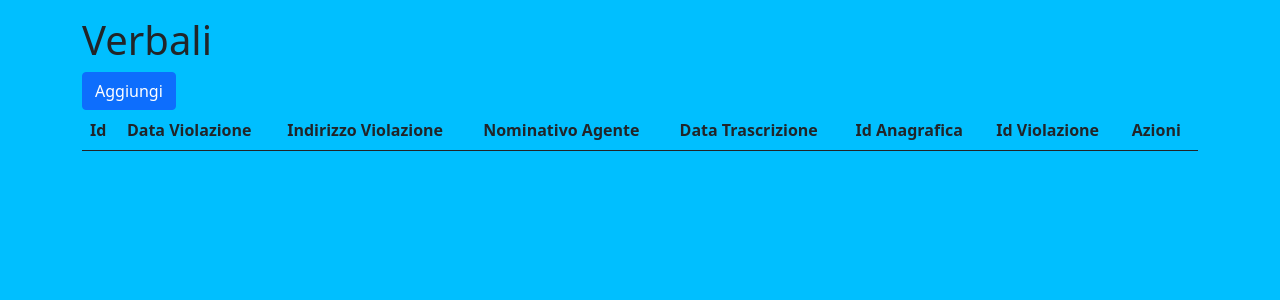
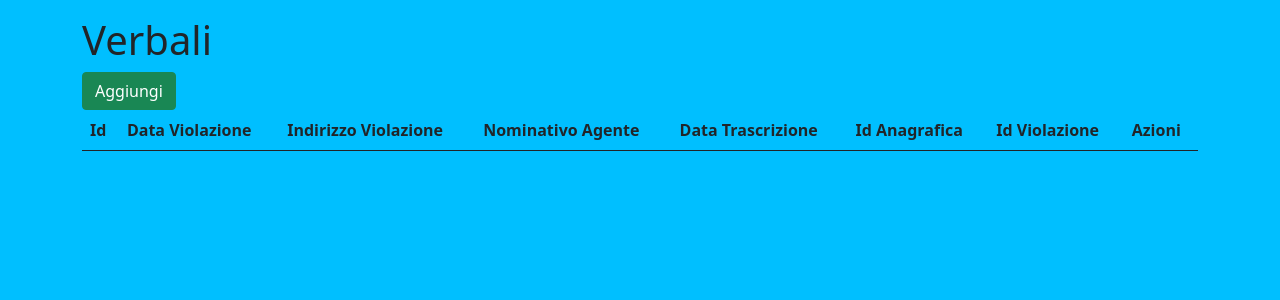
Before and after one commit to sabrinacinque/ProgettoS5L5SabrinaCinque, an ASP.NET Core app: page /Verbale in a window 1280 px wide. Shown: the part 57-357 px from the top of the page. Run offline with ASP.NET Core 8, Linux system fonts and the light colour scheme; the visitor is signed in with stand-in values (Sample User, id 1); data that the repository does not hold is empty; database files in the repository are not loaded.

Commit message:
commitnew

```diff
--- a/ProgettoS5L5SabrinaCinque/Views/Anagrafica/Index.cshtml
+++ b/ProgettoS5L5SabrinaCinque/Views/Anagrafica/Index.cshtml
@@ -6,7 +6,7 @@
 
 <h1>Anagrafica</h1>
 
-<a asp-action="Create" class="btn btn-primary">Aggiungi</a>
+<a asp-action="Create" class="btn btn-success">Aggiungi</a>
 
 <table class="table">
     <thead>
@@ -33,7 +33,7 @@
                 <td>@item.Cap</td>
                 <td>@item.Cod_Fisc</td>
                 <td>
-                    <a asp-action="Edit" asp-route-id="@item.IdAnagrafica" class="btn btn-primary">Modifica</a>
+                    <a asp-action="Edit" asp-route-id="@item.IdAnagrafica" class="btn btn-warning">Modifica</a>
                 </td>
             </tr>
         }
--- a/ProgettoS5L5SabrinaCinque/Views/TipoViolazione/Index.cshtml
+++ b/ProgettoS5L5SabrinaCinque/Views/TipoViolazione/Index.cshtml
@@ -6,7 +6,7 @@
 
 <h1>Tipo di Violazione</h1>
 
-<a asp-action="Create" class="btn btn-primary">Aggiungi</a>
+<a asp-action="Create" class="btn btn-success">Aggiungi</a>
 
 <table class="table">
     <thead>
@@ -27,7 +27,7 @@
                 <td>@item.Importo</td>
                 <td>@item.DecurtamentoPunti</td>
                 <td>
-                    <a asp-action="Edit" asp-route-id="@item.IdViolazione" class="btn btn-primary">Modifica</a>
+                    <a asp-action="Edit" asp-route-id="@item.IdViolazione" class="btn btn-warning">Modifica</a>
                 </td>
             </tr>
         }
--- a/ProgettoS5L5SabrinaCinque/Views/Verbale/Index.cshtml
+++ b/ProgettoS5L5SabrinaCinque/Views/Verbale/Index.cshtml
@@ -6,7 +6,7 @@
 
 <h1>Verbali</h1>
 
-<a asp-action="Create" class="btn btn-primary">Aggiungi</a>
+<a asp-action="Create" class="btn btn-success">Aggiungi</a>
 
 <table class="table">
     <thead>
@@ -33,7 +33,7 @@
                 <td>@item.IdAnagrafica</td>
                 <td>@item.IdViolazioneVerbale</td>
                 <td>
-                    <a asp-action="Edit" asp-route-id="@item.IdVerbale" class="btn btn-primary">Modifica</a>
+                    <a asp-action="Edit" asp-route-id="@item.IdVerbale" class="btn btn-warning">Modifica</a>
                 </td>
             </tr>
         }
```
